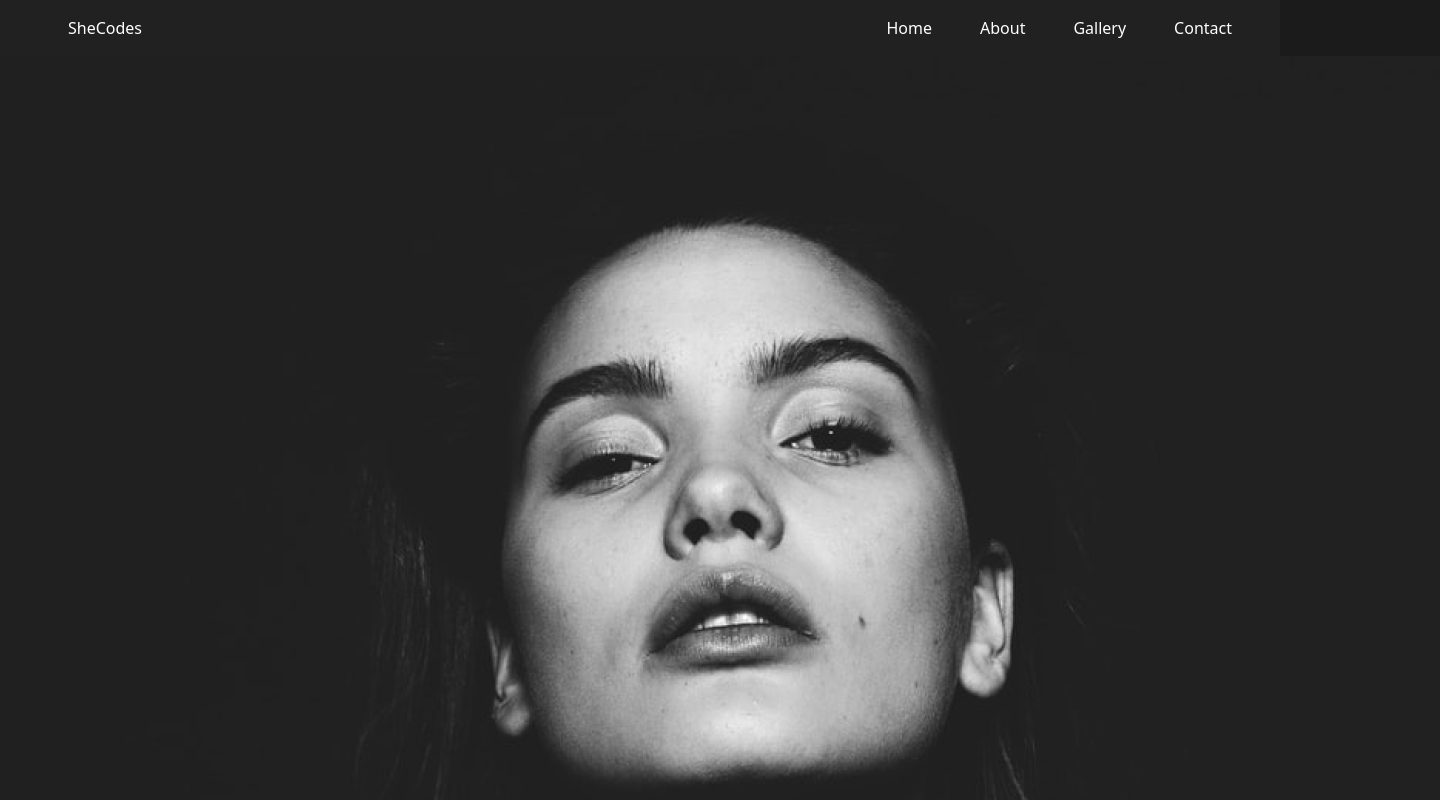
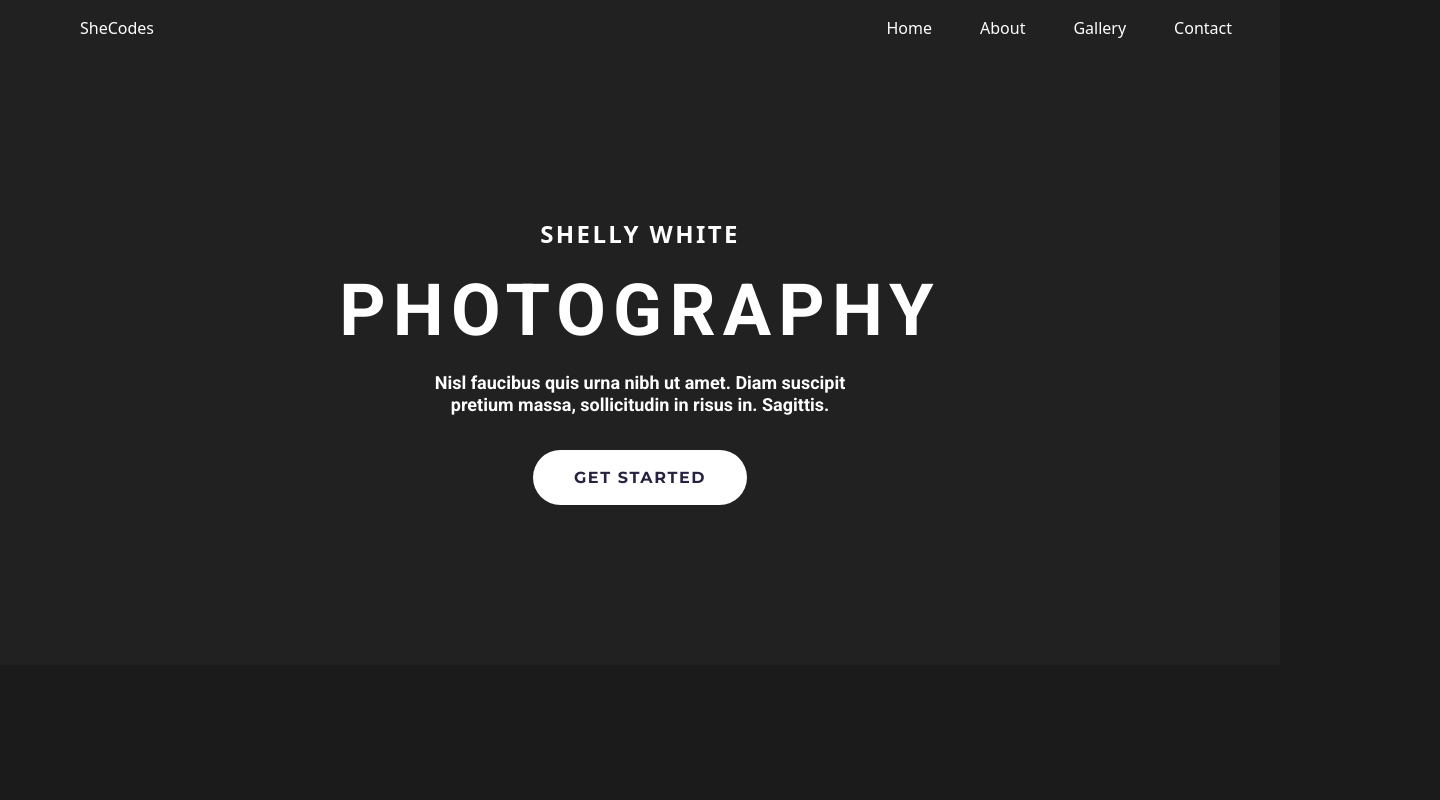
Before and after one commit to Fazrn/Sample-portfolio, a plain HTML site: page index.html in a window 1280 px wide. Shown: the top 800 px of the page, 1440 px wide, since content can reach past the window. Drawn offline with nearby package versions, Linux system fonts and the light colour scheme.

Commit message:
First container content is added.

```diff
--- a/css/app.css
+++ b/css/app.css
@@ -1,10 +1,9 @@
+:root {
+  --primary-font-family: "Roboto", sans-serif;
+}
+
 body {
   background-color: #1b1b1b;
-}
-
-.background-first-page {
-  max-width: 1440px;
-  max-height: 900px;
 }
 
 .header {
@@ -17,6 +16,7 @@ body {
 
 ul {
   list-style-type: none;
+  margin-top: -1.5em;
 }
 
 ul li {
@@ -26,3 +26,51 @@ ul li {
 .logo {
   padding-left: 5em;
 }
+
+.seccond-container-shelly-white {
+  color: white;
+
+  position: relative;
+}
+.seccond-container-heading-information {
+  text-align: center;
+  padding: 10em 0;
+}
+
+h1,
+h2,
+h3 {
+  font-family: var(--primary-font-family);
+  color: white;
+}
+
+h1 {
+  font-weight: 700;
+  font-size: 72px;
+  letter-spacing: 0.1em;
+}
+
+.seccond-container-heading-information h2 {
+  font-size: 18px;
+  font-weight: 400;
+  max-width: 25em;
+  margin: 1em auto;
+}
+.seccond-container-heading-information p {
+  font-size: 24px;
+  color: white;
+  font-weight: 700;
+  letter-spacing: 0.1em;
+}
+.seccond-container-heading-information a {
+  font-family: "Montserrat", sans-serif;
+  font-weight: 700;
+  background-color: white;
+  letter-spacing: 0.1em;
+  text-transform: uppercase;
+  color: #272142;
+  border-radius: 50px;
+  padding: 18px 40px;
+  margin-top: 1em;
+  line-height: 17px;
+}
--- a/index.html
+++ b/index.html
@@ -10,6 +10,13 @@
       integrity="sha384-EVSTQN3/azprG1Anm3QDgpJLIm9Nao0Yz1ztcQTwFspd3yD65VohhpuuCOmLASjC"
       crossorigin="anonymous"
     />
+    <link rel="preconnect" href="https://fonts.googleapis.com" />
+    <link rel="preconnect" href="https://fonts.gstatic.com" crossorigin />
+    <link
+      href="https://fonts.googleapis.com/css2?family=Montserrat:wght@700&family=Roboto+Flex:opsz,wght@8..144,700&family=Roboto:wght@700&display=swap"
+      rel="stylesheet"
+    />
+
     <script
       src="https://cdn.jsdelivr.net/npm/bootstrap@5.0.2/dist/js/bootstrap.bundle.min.js"
       integrity="sha384-MrcW6ZMFYlzcLA8Nl+NtUVF0sA7MsXsP1UyJoMp4YLEuNSfAP+JcXn/tWtIaxVXM"
@@ -20,20 +27,25 @@
   </head>
   <body>
     <div class="first-container">
-      <div class="header row pt-3">
-        <div class="col-3 logo">SheCodes</div>
-        <ul class="col-9 d-flex justify-content-end">
+      <div class="header pt-3">
+        <div class="logo">SheCodes</div>
+        <ul class="d-flex justify-content-end">
           <li>Home</li>
           <li>About</li>
           <li>Gallery</li>
           <li>Contact</li>
         </ul>
       </div>
-      <img
-        src="images/Background_firstpage.png"
-        alt="Girl face"
-        class="background-first-page"
-      />
+
+      <div class="seccond-container-heading-information">
+        <p>SHELLY WHITE</p>
+        <h1>PHOTOGRAPHY</h1>
+        <h2>
+          Nisl faucibus quis urna nibh ut amet. Diam suscipit pretium massa,
+          sollicitudin in risus in. Sagittis.
+        </h2>
+        <a href="#" class="btn">get started</a>
+      </div>
     </div>
   </body>
 </html>
```
